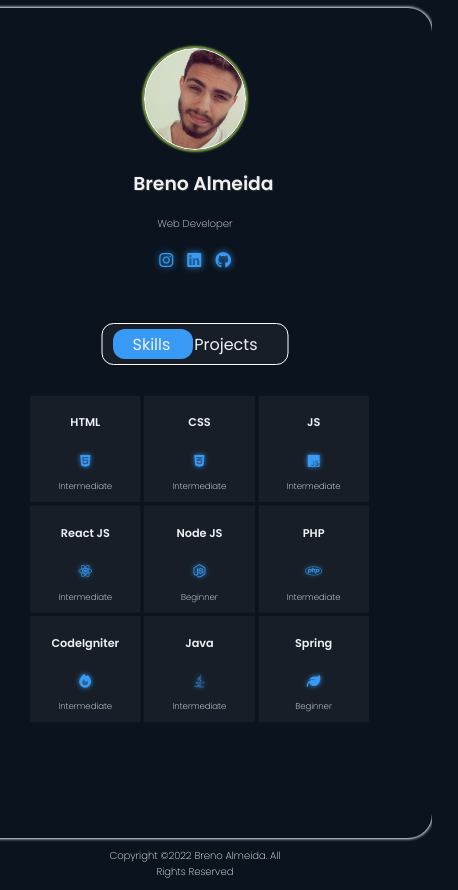
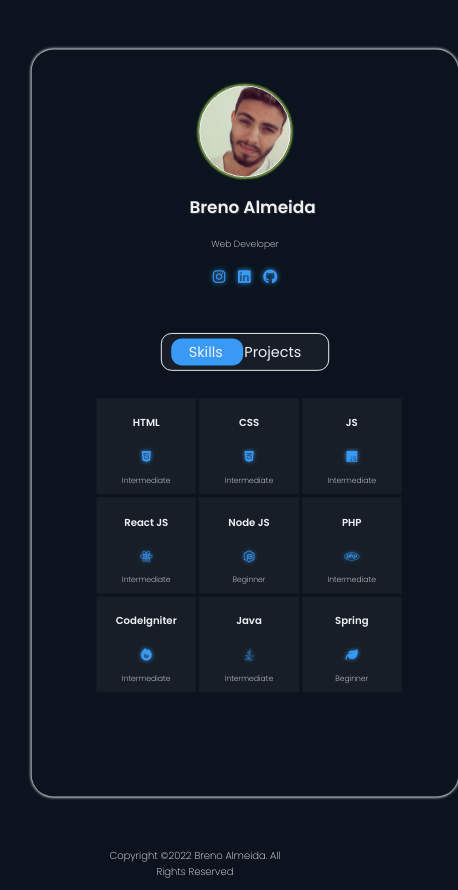
Before and after one commit to brenimsilva/profile, a plain HTML site: page index.html in a window 390 px wide. Shown: the whole page, 458 px wide, since content can reach past the window. Drawn offline with Linux system fonts and the light colour scheme.

Commit message:
media query

```diff
--- a/style.css
+++ b/style.css
@@ -366,15 +366,22 @@ label input {
 }
 
 @media only screen and (max-width: 540px) {
+  body {
+    max-width: 540px;
+  }
+
+  footer {
+  }
   .card {
     box-shadow: 0px 0px 3px 1px var(--white);
     max-width: 390px;
     height: 750px;
-    margin-left: 50%;
-    transform: translateX(-50%);
+    transform: translateX(0%);
+    margin-left: 0;
     border-radius: 24px;
     padding: 40px 50px;
     position: relative;
+    transform: scale(0.9);
   }
   label > span {
     padding: 15px 40px;
```
